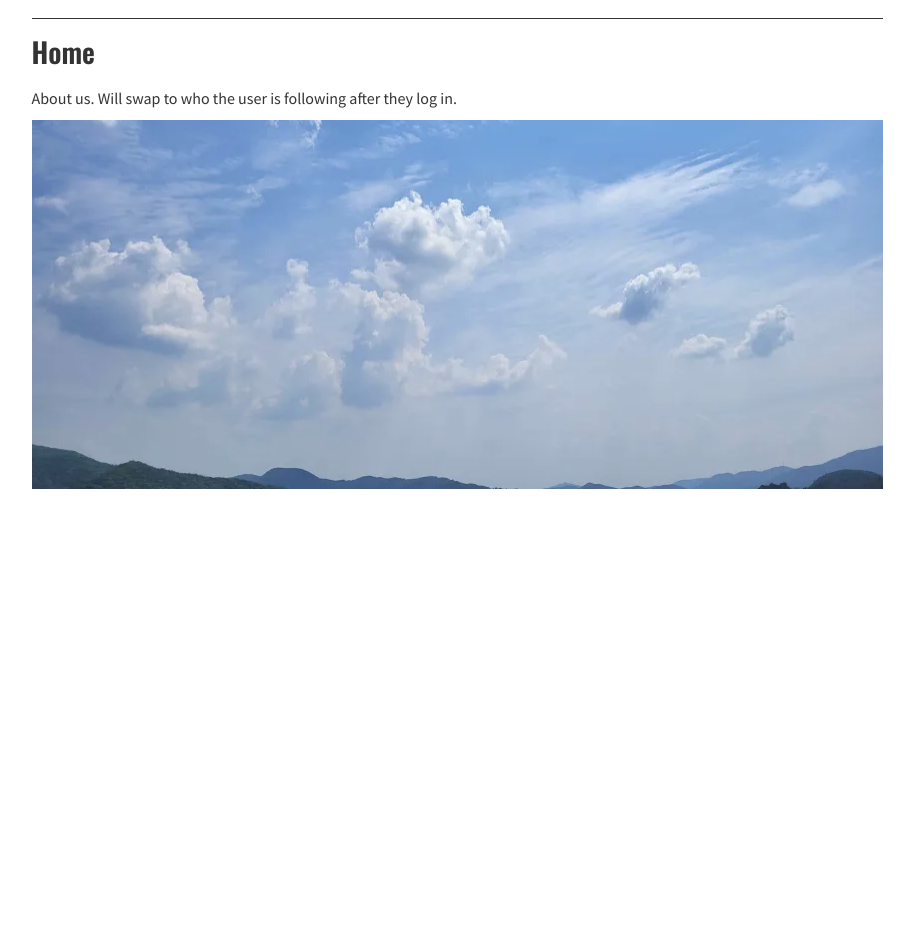
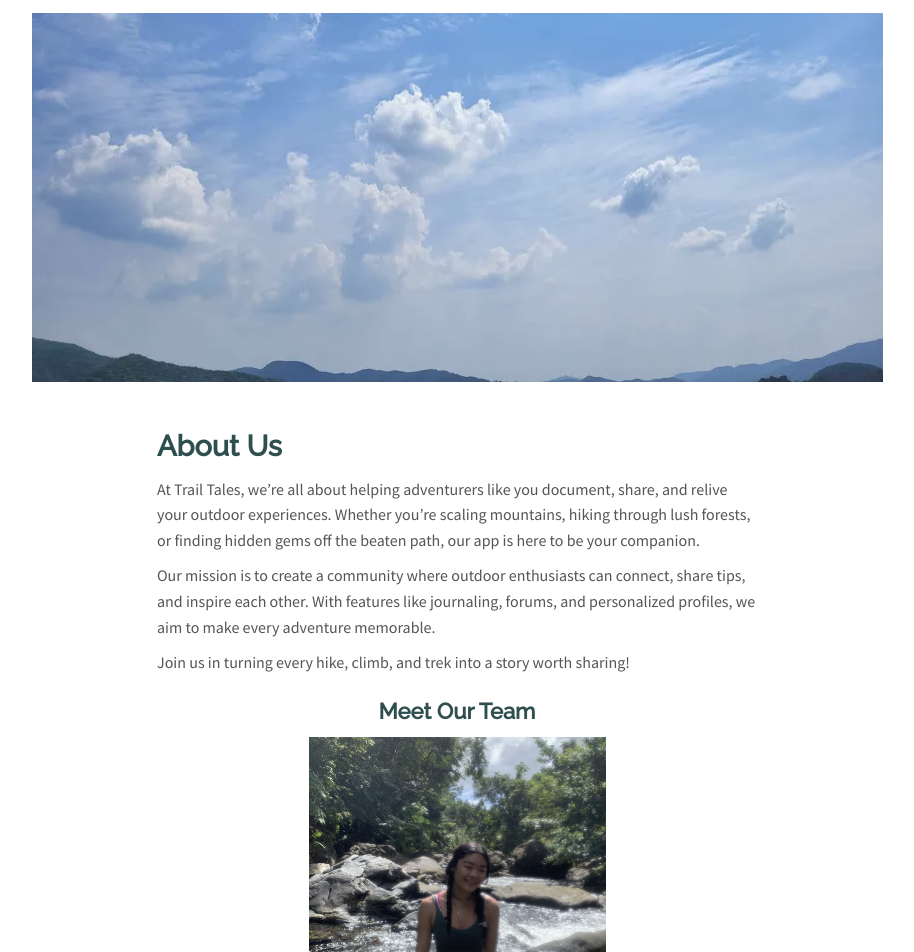
Before and after one commit to sun-dazer/Adventure-Journal, a React (Create React App) app in the folder frontend/: page /Home in a window 1280 px wide. Shown: the part 180-1132 px from the top of the page, without its empty margins (183-1097 px from the left). Before the commit the page ends 800 px from the top, so only its background shows below. Built offline with nearby package versions, Linux system fonts and the light colour scheme; a web font is replaced by a local one.

Commit message:
base of home page (about us section)

```diff
--- a/frontend/src/Components/Header/Header.jsx
+++ b/frontend/src/Components/Header/Header.jsx
@@ -10,7 +10,7 @@ export default function Header({ isLoggedIn, onLogout }){
                 <Link to="/Home" style={{ textDecoration: 'none' }}>
                     <button className="topButton">Home</button>
                 </Link>
-                <Link to="/Tips" style={{ textDecoration: 'none' }}>
+                <Link to="/Posts" style={{ textDecoration: 'none' }}>
                     <button className="topButton">Tips Forum</button>
                 </Link>
                 <Link to="/Login" style={{ textDecoration: 'none' }}>
@@ -19,10 +19,10 @@ export default function Header({ isLoggedIn, onLogout }){
                 </>
             ) : (
                 <>
-                <Link to="/Explore" style={{ textDecoration: 'none' }}>
-                    <button className="topButton">Explore</button>
+                <Link to="/Home" style={{ textDecoration: 'none' }}>
+                    <button className="topButton">Home</button>
                 </Link>
-                <Link to="/Tips" style={{ textDecoration: 'none' }}>
+                <Link to="/Posts" style={{ textDecoration: 'none' }}>
                     <button className="topButton">Tips Forum</button>
                 </Link>
                 <Link to="/Profile" style={{ textDecoration: 'none' }}>
--- a/frontend/src/Pages/AboutUs/Home.css
+++ b/frontend/src/Pages/AboutUs/Home.css
@@ -1,4 +1,28 @@
-.HomeBanner{
-    height: 200%;
-    object-fit: cover;
-}
+.HomePage {
+    text-align: center;
+    padding: 20px;
+    font-family: Arial, sans-serif;
+  }
+
+  .logoTxt {
+    max-width: 100%;
+    height: auto;
+    margin: 20px 0;
+  }
+
+  .aboutSection {
+    margin: 20px auto;
+    max-width: 600px;
+    text-align: left;
+  }
+
+  .aboutSection h3 {
+    font-size: 1.8rem;
+    margin-bottom: 10px;
+  }
+
+  .aboutSection p {
+    font-size: 1rem;
+    line-height: 1.6;
+    color: #555;
+  }
--- a/frontend/src/Pages/AboutUs/Home.js
+++ b/frontend/src/Pages/AboutUs/Home.js
@@ -1,13 +1,79 @@
 import React from 'react';
 import "./Home.css";
 import HomeBanner from '../../Images/HomeBanner.png';
+import BeiyuImage from '../../Images/AnQiImage.png';
+import AnQiImage from '../../Images/AnQiImage.png';
+import AngelImage from '../../Images/AnQiImage.png';
+import GriffinImage from '../../Images/AnQiImage.png';
+
+const teamMembers = [
+  {
+    name: "BeiYu Wang",
+    role: "Project Manager & Frontend Developer",
+    bio: "BeiYu...",
+    image: BeiyuImage,
+  },
+  {
+    name: "Abigail An Qi Meiser",
+    role: "UI/UX and Frontend Developer",
+    bio: "AnQi...",
+    image: AnQiImage,
+  },
+  {
+    name: "Angel Maldonado",
+    role: "UI/UX Designer",
+    bio: "Angel...",
+    image: AngelImage,
+  },
+  {
+    name: "Griffin Dale",
+    role: "Backend Developer",
+    bio: "Griffin...",
+    image: GriffinImage,
+  },
+];
 
 const HomePage = () => {
   return (
     <div className="HomePage">
-      <h2>Home</h2>
-      <p>About us. Will swap to who the user is following after they log in.</p>
-      <img src={HomeBanner} className = "logoTxt" alt="Logo"/>
+      <h2>Welcome to Trail Tales!</h2>
+      <img src={HomeBanner} className="logoTxt" alt="Trail Tales Logo" />
+
+      {/* About Us Section */}
+      <div className="aboutSection">
+        <h3>About Us</h3>
+        <p>
+          At Trail Tales, we’re all about helping adventurers like you document, share, and
+          relive your outdoor experiences. Whether you’re scaling mountains, hiking through
+          lush forests, or finding hidden gems off the beaten path, our app is here to be your
+          companion.
+        </p>
+        <p>
+          Our mission is to create a community where outdoor enthusiasts can connect, share tips,
+          and inspire each other. With features like journaling, forums, and personalized profiles,
+          we aim to make every adventure memorable.
+        </p>
+        <p>
+          Join us in turning every hike, climb, and trek into a story worth sharing!
+        </p>
+      </div>
+
+      {/* Meet Our Team Section */}
+      <div className="teamSection">
+        <h3>Meet Our Team</h3>
+        <div className="teamGrid">
+          {teamMembers.map((member, index) => (
+            <div key={index} className="teamMember">
+              <img src={member.image} alt={`${member.name}`} className="teamImage" />
+              <div className="teamInfo">
+                <h4>{member.name}</h4>
+                <p><strong>{member.role}</strong></p>
+                <p>{member.bio}</p>
+              </div>
+            </div>
+          ))}
+        </div>
+      </div>
     </div>
   );
 };
```
Also changed, not shown: frontend/src/Images/AnQiImage.png (added), frontend/src/Images/login_background.jpg (renamed from frontend/public/images/login_background.jpg).
